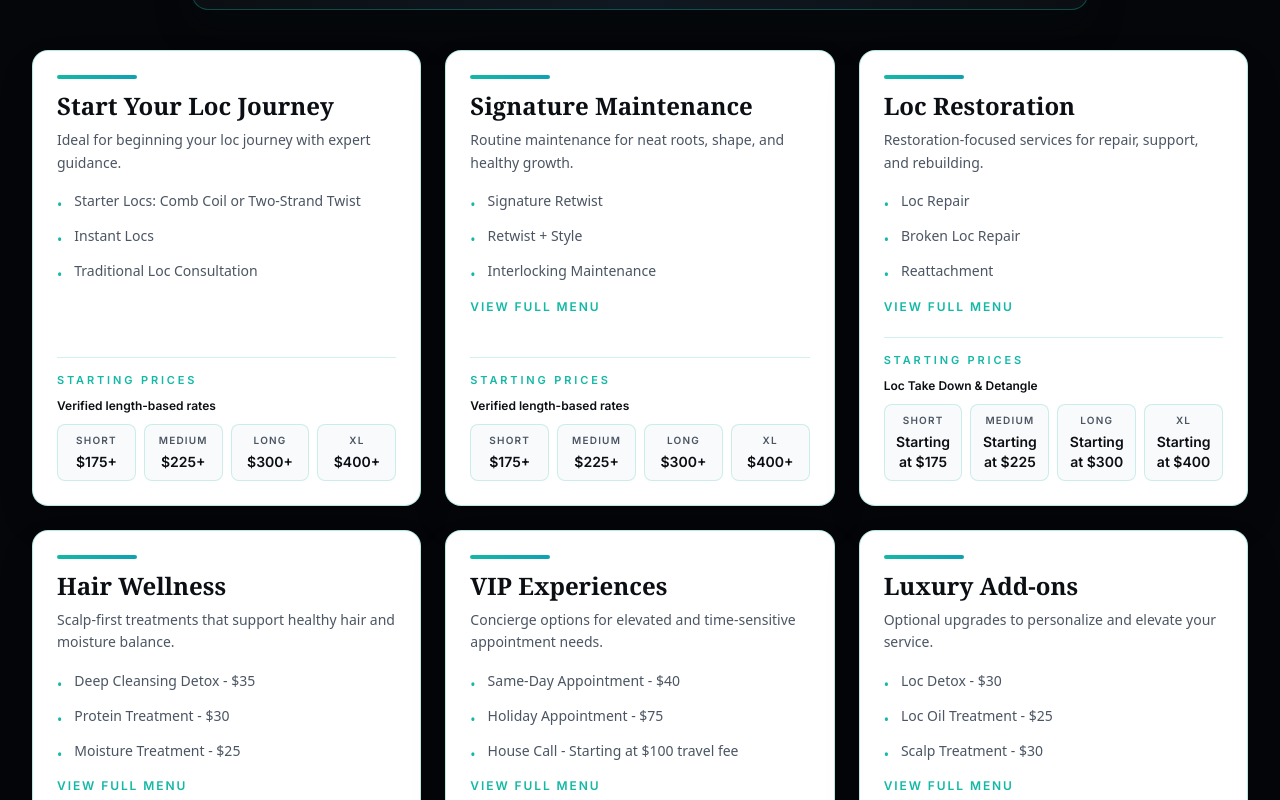
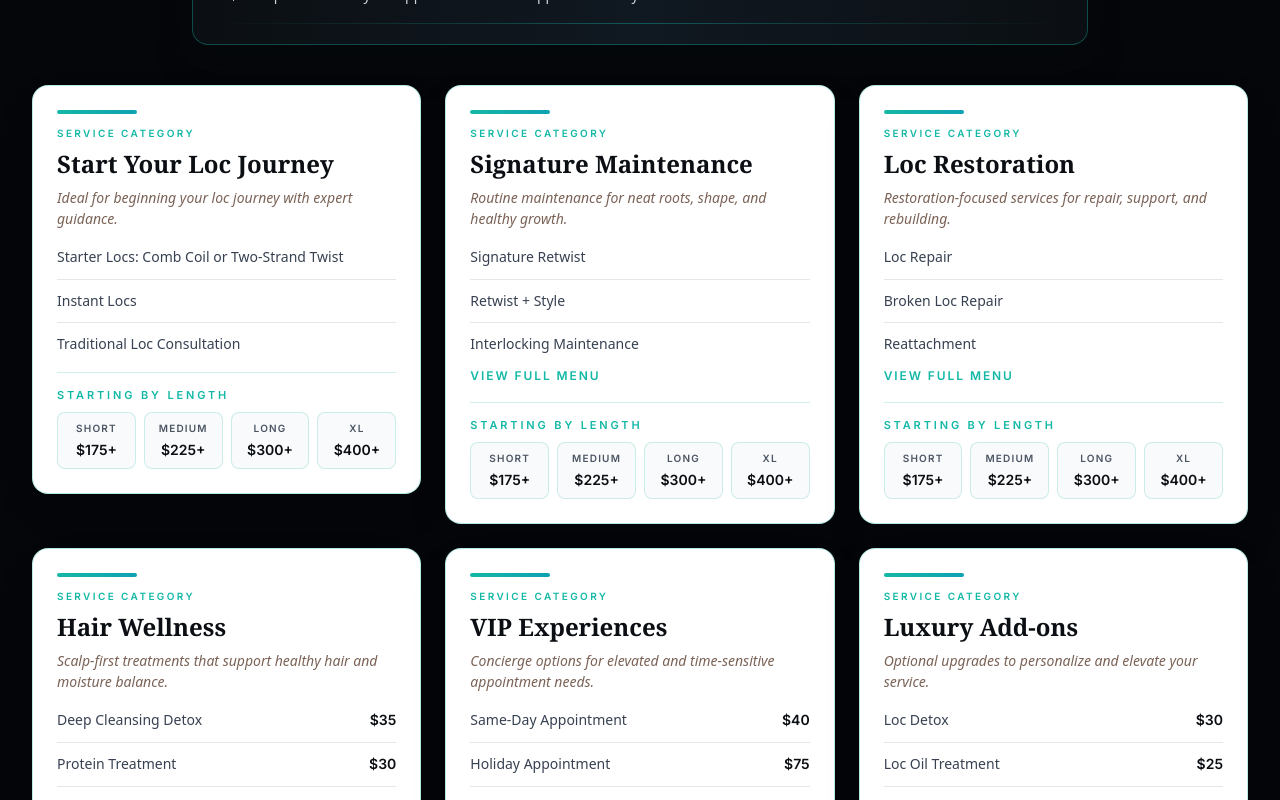
Before and after one commit to LataunaeB/locsbynya-site, a Next.js app: page / in a window 1280 px wide. Shown: the part 1620-2420 px from the top of the page. Built offline with nearby package versions, Linux system fonts and the light colour scheme.

Commit message:
Polish Services section layout and pricing presentation

```diff
--- a/app/page.tsx
+++ b/app/page.tsx
@@ -30,11 +30,10 @@ type ServiceCardData = {
   title: string;
   description: string;
   services: string[];
-  pricingText?: string;
   pricingItems?: string[];
   useLengthPriceGrid?: boolean;
-  pricingNote?: string;
   hidePricingSection?: boolean;
+  collapsedCount?: number;
 };
 
 const serviceCards: ServiceCardData[] = [
@@ -46,7 +45,6 @@ const serviceCards: ServiceCardData[] = [
       'Instant Locs',
       'Traditional Loc Consultation',
     ],
-    pricingText: 'Verified length-based rates',
     pricingItems: [
       'Short: $175+',
       'Medium: $225+',
@@ -65,7 +63,6 @@ const serviceCards: ServiceCardData[] = [
       'Detox + Retwist',
       'Retwist Membership',
     ],
-    pricingText: 'Verified length-based rates',
     pricingItems: [
       'Short: $175+',
       'Medium: $225+',
@@ -86,12 +83,11 @@ const serviceCards: ServiceCardData[] = [
       'Loc Reconstruction',
       'Loc Take Down & Detangle',
     ],
-    pricingText: 'Loc Take Down & Detangle',
     pricingItems: [
-      'Short: Starting at $175',
-      'Medium: Starting at $225',
-      'Long: Starting at $300',
-      'XL: Starting at $400',
+      'Short: $175+',
+      'Medium: $225+',
+      'Long: $300+',
+      'XL: $400+',
     ],
     useLengthPriceGrid: true,
   },
@@ -105,6 +101,7 @@ const serviceCards: ServiceCardData[] = [
       'Precision Trim - $25',
     ],
     hidePricingSection: true,
+    collapsedCount: 4,
   },
   {
     title: 'VIP Experiences',
@@ -138,54 +135,69 @@ function ServiceCard({
   title,
   description,
   services,
-  pricingText,
   pricingItems,
   useLengthPriceGrid,
-  pricingNote,
   hidePricingSection,
+  collapsedCount,
 }: ServiceCardData) {
   const [isExpanded, setIsExpanded] = useState(false);
-  const hasMoreServices = services.length > 3;
-  const visibleServices = isExpanded ? services : services.slice(0, 3);
+  const collapsedVisibleCount = collapsedCount ?? 3;
+  const hasMoreServices = services.length > collapsedVisibleCount;
+  const visibleServices = isExpanded ? services : services.slice(0, collapsedVisibleCount);
 
   return (
-    <article className="flex h-full flex-col rounded-2xl border border-[#14B8A6]/30 bg-white p-5 md:p-6 shadow-[0_18px_40px_rgba(11,15,19,0.08)] transition-all duration-300 hover:-translate-y-0.5 hover:border-[#14B8A6]/60 hover:shadow-[0_24px_50px_rgba(20,184,166,0.14)]">
+    <article className="rounded-2xl border border-[#14B8A6]/30 bg-white p-4 sm:p-5 md:p-6 shadow-[0_18px_40px_rgba(11,15,19,0.08)] transition-all duration-300 md:hover:-translate-y-0.5 md:hover:border-[#14B8A6]/60 md:hover:shadow-[0_24px_50px_rgba(20,184,166,0.14)]">
       <div className="h-1 w-20 rounded-full bg-gradient-to-r from-[#14B8A6] to-[#0FA1B2]" />
-      <div className="flex flex-1 flex-col pt-3">
-        <div>
-          <h3 className="font-serif text-[1.5rem] font-bold leading-tight text-[#0B0F13]">{title}</h3>
-          <p className="mt-2 font-sans text-sm leading-relaxed text-[#4B5563]">{description}</p>
-          <ul className="mt-4 space-y-2">
-            {visibleServices.map((service) => (
-              <li key={service} className="flex items-start gap-3 font-sans text-sm leading-relaxed text-[#4B5563]">
-                <span className="mt-1 text-[#14B8A6]">•</span>
-                <span>{service}</span>
+      <div className="pt-3">
+        <p className="text-[10px] font-semibold uppercase tracking-[0.24em] text-[#14B8A6]">Service Category</p>
+        <h3 className="mt-2 font-serif text-[1.5rem] font-bold leading-tight text-[#0B0F13]">{title}</h3>
+        <p
+          className="mt-2 font-sans text-sm italic leading-[1.55] text-[#7A6256]"
+          style={{
+            display: '-webkit-box',
+            WebkitLineClamp: 2,
+            WebkitBoxOrient: 'vertical',
+            overflow: 'hidden',
+          }}
+        >
+          {description}
+        </p>
+
+        <ul className="mt-4">
+          {visibleServices.map((service) => {
+            const [name, ...priceParts] = service.split(' - ');
+            const price = priceParts.join(' - ').trim();
+
+            return (
+              <li key={service} className="border-b border-[#14B8A6]/14 py-2.5 first:pt-0 last:border-b-0 last:pb-0">
+                <div className="flex items-start justify-between gap-3">
+                  <span className="font-sans text-sm leading-relaxed text-[#374151]">{name}</span>
+                  {price && (
+                    <span className="shrink-0 text-sm font-semibold leading-relaxed text-[#0B0F13]">{price}</span>
+                  )}
+                </div>
               </li>
-            ))}
+            );
+          })}
         </ul>
+
         {hasMoreServices && (
           <button
             type="button"
             onClick={() => setIsExpanded((prev) => !prev)}
             className="mt-3 inline-flex items-center gap-2 text-xs font-semibold uppercase tracking-[0.16em] text-[#14B8A6] transition-colors hover:text-[#0FA1B2]"
           >
-              {isExpanded ? 'Show less' : 'View full menu'}
+            {isExpanded ? 'Show Less' : 'View Full Menu'}
           </button>
         )}
-        </div>
 
-        {!hidePricingSection && (
-          <div className="mt-auto pt-5">
-            <div className="border-t border-[#14B8A6]/20 pt-3.5">
-              <p className="text-[11px] font-semibold uppercase tracking-[0.26em] text-[#14B8A6]">Starting Prices</p>
-              {pricingText && (
-                <p className="mt-2 text-xs font-semibold leading-relaxed text-[#0B0F13]">{pricingText}</p>
-              )}
-              {pricingItems && (
-                useLengthPriceGrid ? (
-                  <div className="mt-2 grid grid-cols-2 gap-2 sm:grid-cols-4">
+        {!hidePricingSection && useLengthPriceGrid && pricingItems && (
+          <div className="mt-4 border-t border-[#14B8A6]/20 pt-3.5">
+            <p className="text-[11px] font-semibold uppercase tracking-[0.26em] text-[#14B8A6]">Starting by Length</p>
+            <div className="mt-2 grid grid-cols-2 gap-2 md:grid-cols-4">
               {pricingItems.map((item) => {
                 const [label, value] = item.split(': ');
+
                 return (
                   <div key={item} className="rounded-lg border border-[#14B8A6]/20 bg-[#F9FAFB] px-2.5 py-2 text-center">
                     <p className="text-[10px] font-semibold uppercase tracking-[0.12em] text-[#4B5563]">{label}</p>
@@ -193,20 +205,6 @@ function ServiceCard({
                   </div>
                 );
               })}
-                  </div>
-                ) : (
-                  <div className="mt-2 space-y-1.5">
-                    {pricingItems.map((item) => (
-                      <p key={item} className="text-sm leading-relaxed text-[#0B0F13]">
-                        {item}
-                      </p>
-                    ))}
-                  </div>
-                )
-              )}
-              {pricingNote && (
-                <p className="mt-2 text-xs leading-relaxed text-[#4B5563]">{pricingNote}</p>
-              )}
             </div>
           </div>
         )}
@@ -620,6 +618,9 @@ export default function Home() {
             <p className="font-sans text-lg text-[#9CA3AF] max-w-3xl mx-auto leading-relaxed">
               My work is centered on scalp health, clean parting, and styles that mature beautifully over time. Each category below is organized for fast, clear scanning on any screen.
             </p>
+            <p className="mt-3 font-sans text-sm text-[#9CA3AF] max-w-3xl mx-auto leading-relaxed">
+              Service inclusions vary. Please review your selected service details or contact Nya with questions.
+            </p>
           </header>
 
           <div className="mb-10 reveal-on-scroll">
@@ -636,7 +637,7 @@ export default function Home() {
 
           {/* SERVICES CATEGORY CARDS */}
           <div className="mb-20 reveal-on-scroll">
-            <div className="grid grid-cols-1 gap-6 md:grid-cols-2 xl:grid-cols-3">
+            <div className="grid grid-cols-1 items-start gap-6 md:grid-cols-2 xl:grid-cols-3">
               {serviceCards.map((card) => (
                 <ServiceCard key={card.title} {...card} />
               ))}
```
Lines whose indentation alone changed are shown as unchanged.
